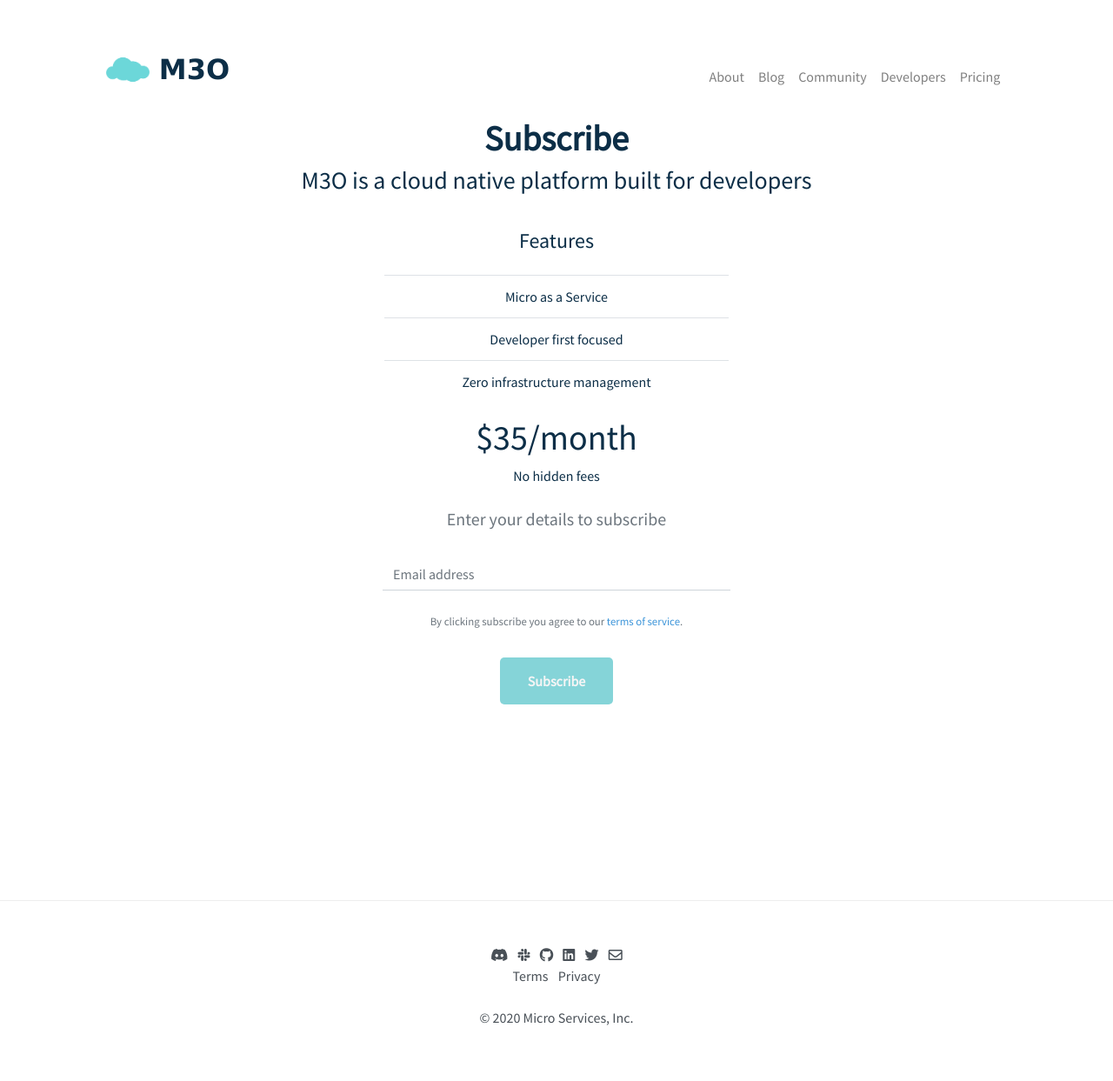
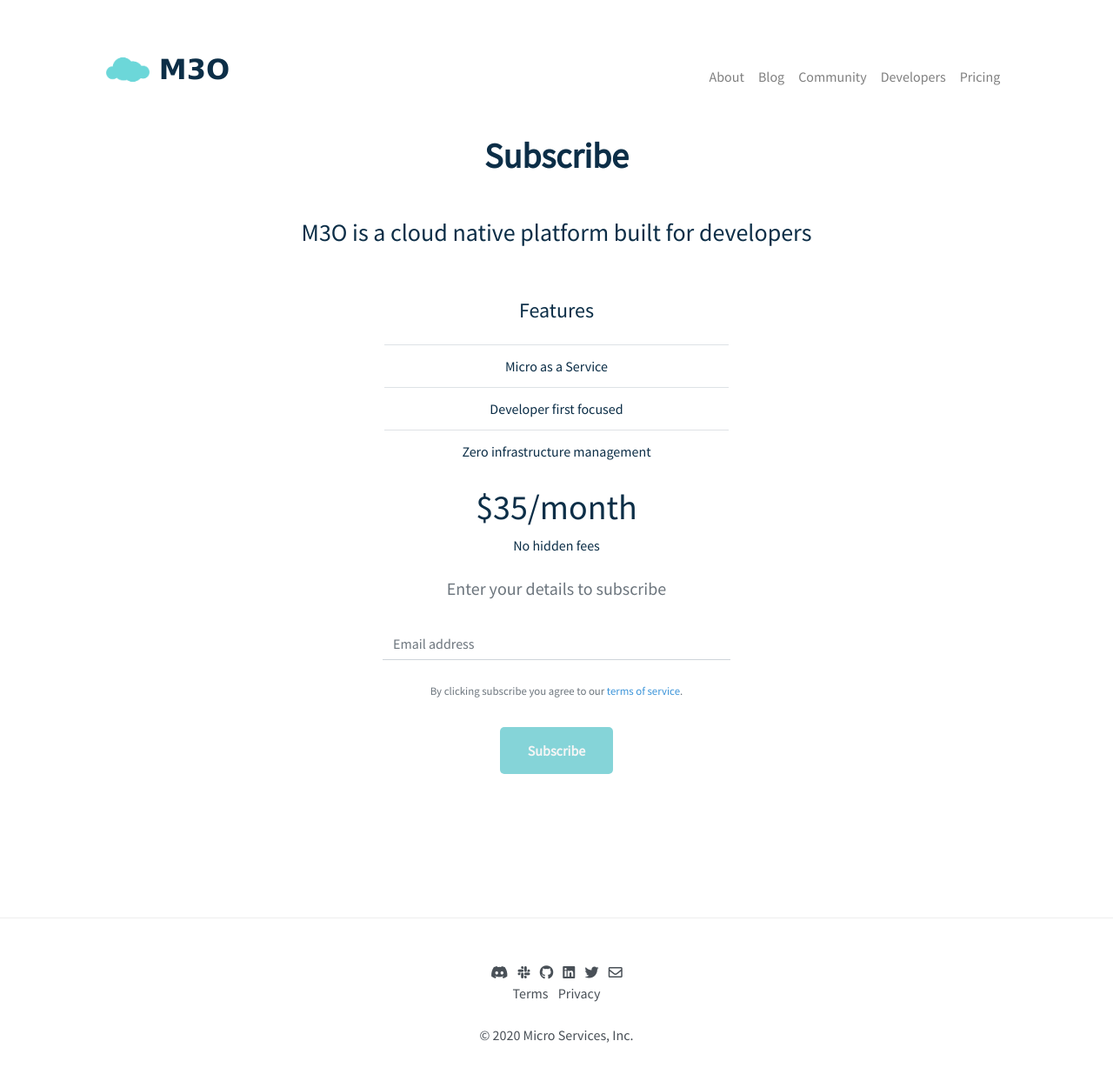
Before and after one commit to micro-community/go-micro-v2-doc, a Jekyll site: the page built from subscribe.html, in a window 1280 px wide. Shown: the whole page at 87% size. Built offline with Jekyll 4.4.1, drawn with Linux system fonts in a browser that asks for light colours; nearby versions of some CDN libraries.

Commit message:
move styling soon..

```diff
--- a/subscribe.html
+++ b/subscribe.html
@@ -18,14 +18,15 @@
       rel="stylesheet"
       href="https://use.fontawesome.com/releases/v5.13.0/css/all.css"
     />
-    <link rel="stylesheet" href="/assets/css/m.css?v=36" />
+    <link rel="stylesheet" href="/assets/css/m.css?v=50" />
     <script src="https://js.stripe.com/v3/"></script>
     <style type="text/css">
       h4 {
         text-align: center;
-        margin: 30px 0 25px 0;
+        margin: 50px 0 25px 0;
       }
       .sub-main {
+	margin-top: 20px;
 	min-height: 100vh;
       }
       #subscription-form {
@@ -82,6 +83,7 @@
         <div class="col-md-8 offset-md-2">
           <center>
             <h1><b>Subscribe</b></h1>
+	    <p>&nbsp;</p>
 	    <h3>M3O is a cloud native platform built for developers</h3>
           </center>
           <div>
```
